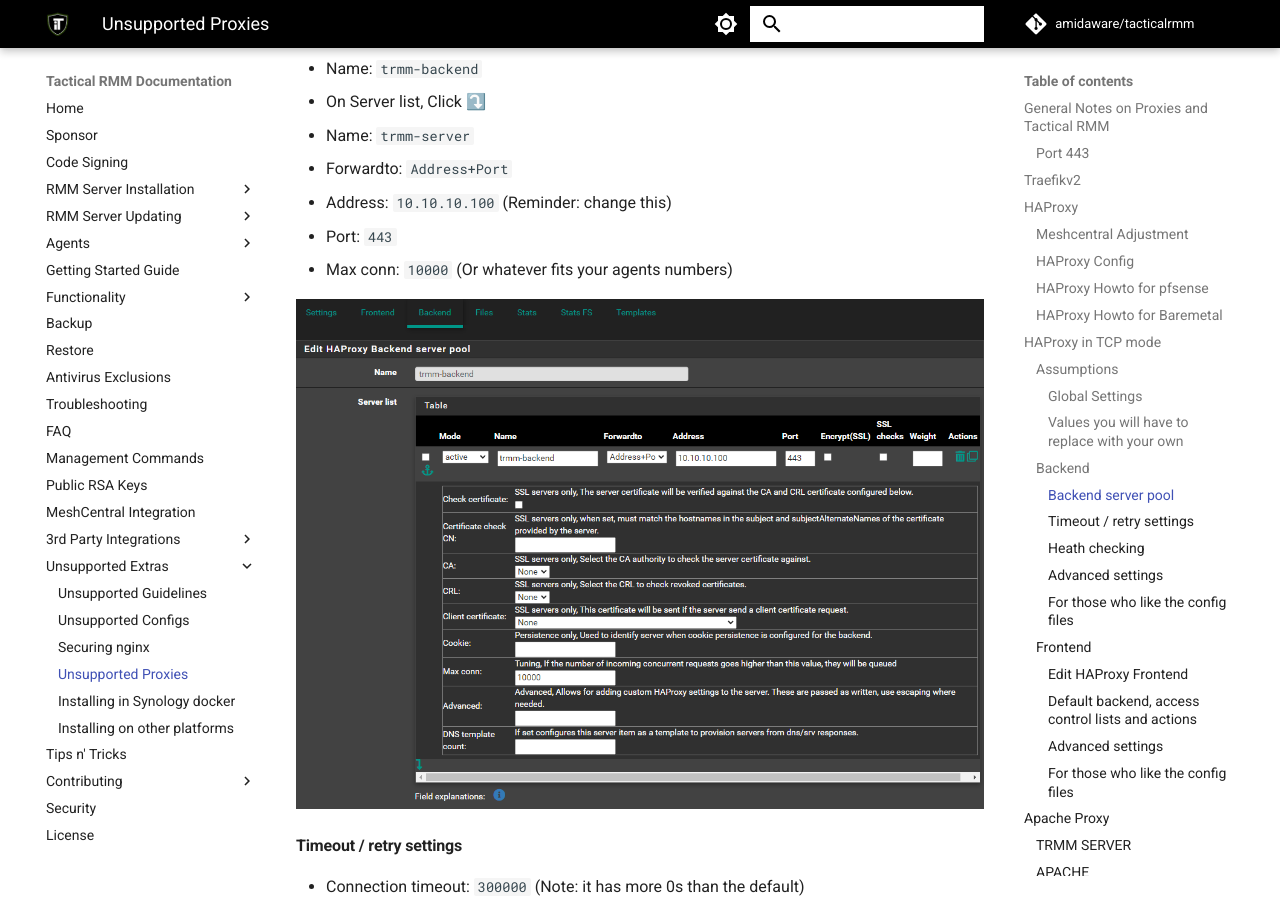
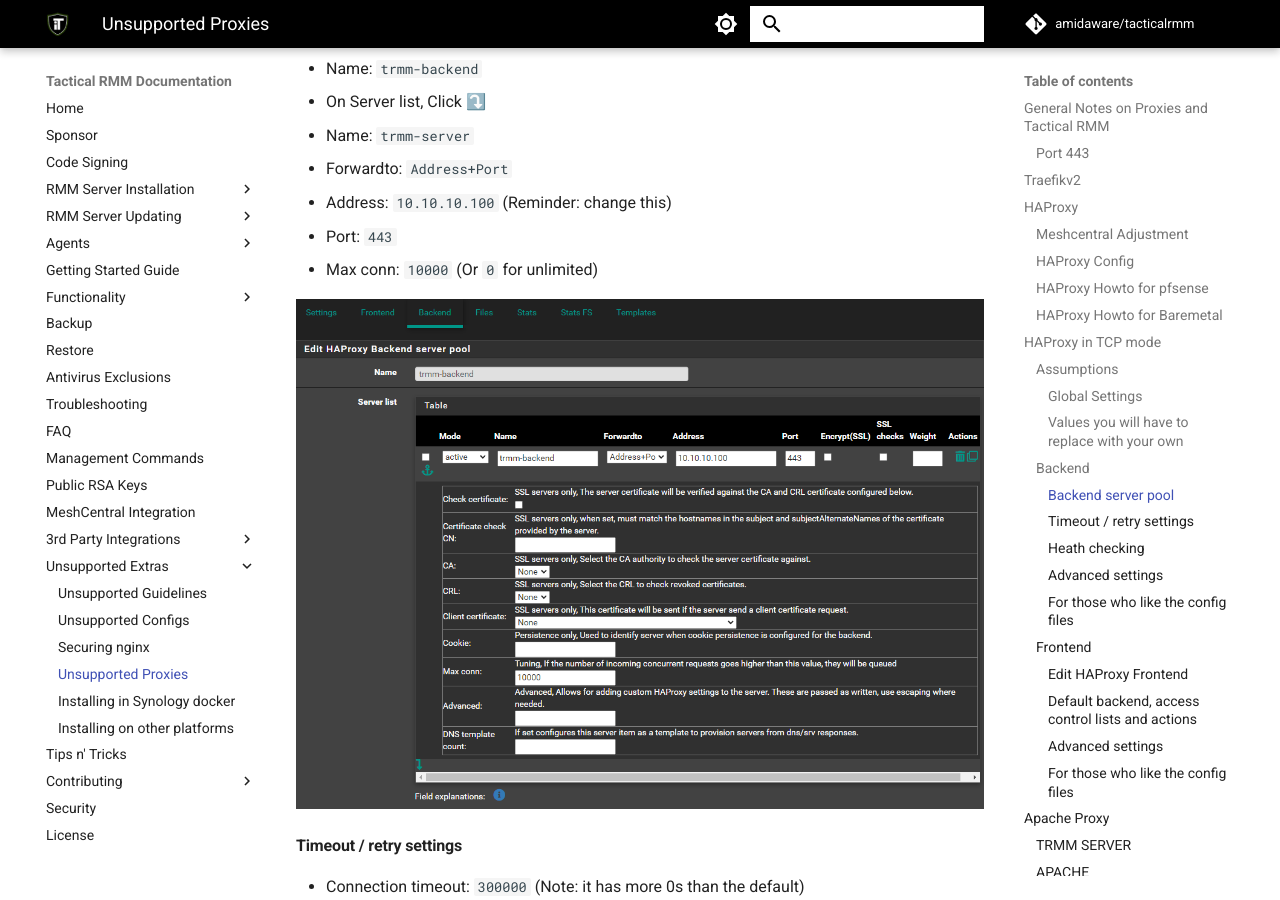
Before and after one commit to amidaware/trmm-docs, an MkDocs documentation site: the page built from docs/unsupported_proxies.md, in a window 1280 px wide and 900 px high, scrolled down 8516 px. Built offline with MkDocs 1.6.1 and Material for MkDocs 9.7.7, drawn with Linux system fonts in a browser that asks for light colours; comment, search, counter and statistics services are not loaded; some of the changed text lies outside the part shown.

Commit message:
unlimited

```diff
--- a/docs/unsupported_proxies.md
+++ b/docs/unsupported_proxies.md
@@ -390,7 +390,7 @@
 - Forwardto: `Address+Port`
 - Address: `10.10.10.100` (Reminder: change this)
 - Port: `443`
-- Max conn: `10000` (Or whatever fits your agents numbers)
+- Max conn: `10000` (Or `0` for unlimited)
 
 ![haproxy-tcp-serverlist](images/haproxy-tcp-serverlist.png)
 
@@ -453,7 +453,7 @@
 - On External address, click ⤵️
 - Listen address: `WAN address (IPv4)`
 - Port: `443`
-- Max connections: `10000` (Or whatever fits your agents numbers)
+- Max connections: `10000` (Or `0` or unlimited`)
 - Type: `ssl/https (TCP mode)`
 
 ![haproxy-tcp-front](images/haproxy-tcp-front.png)
```
